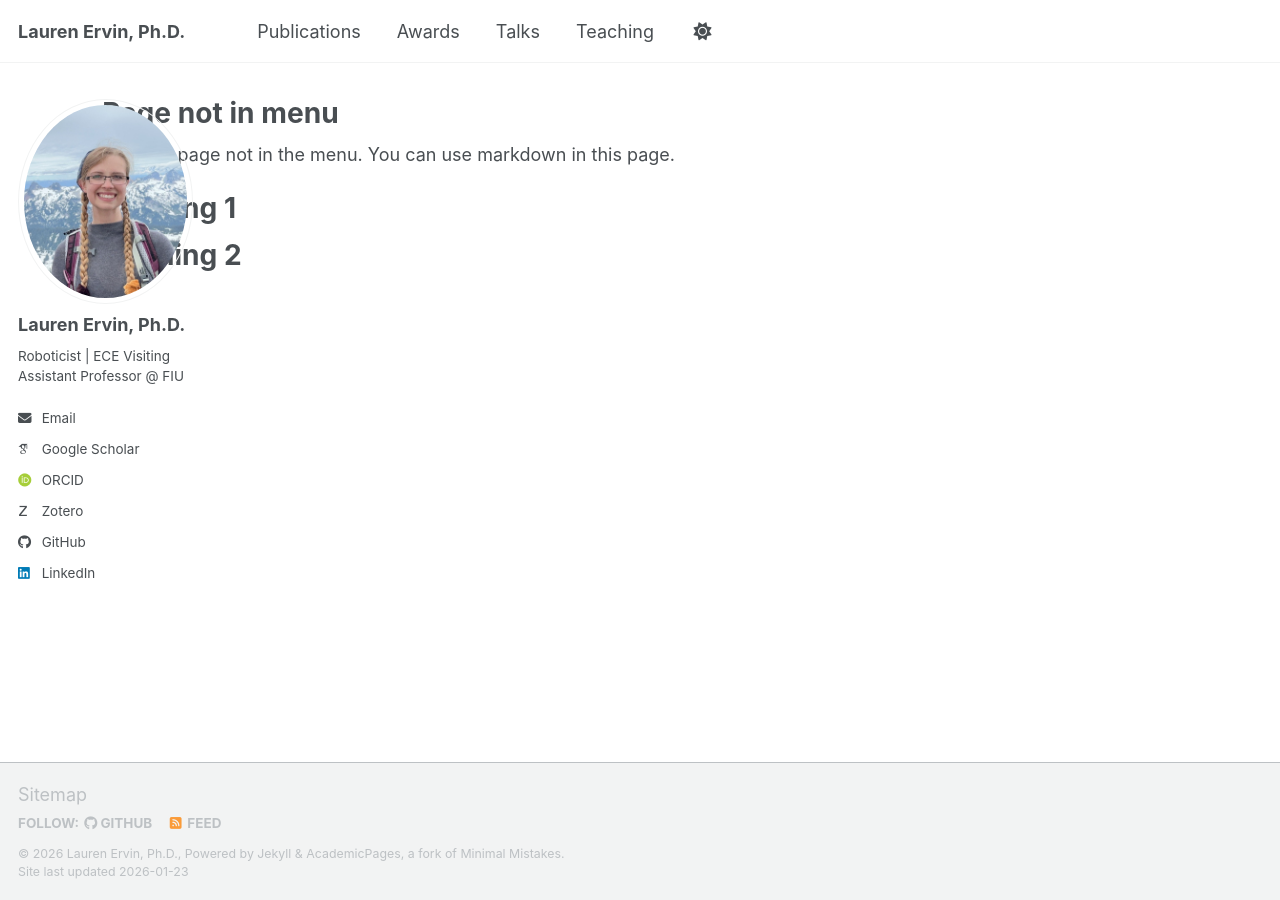
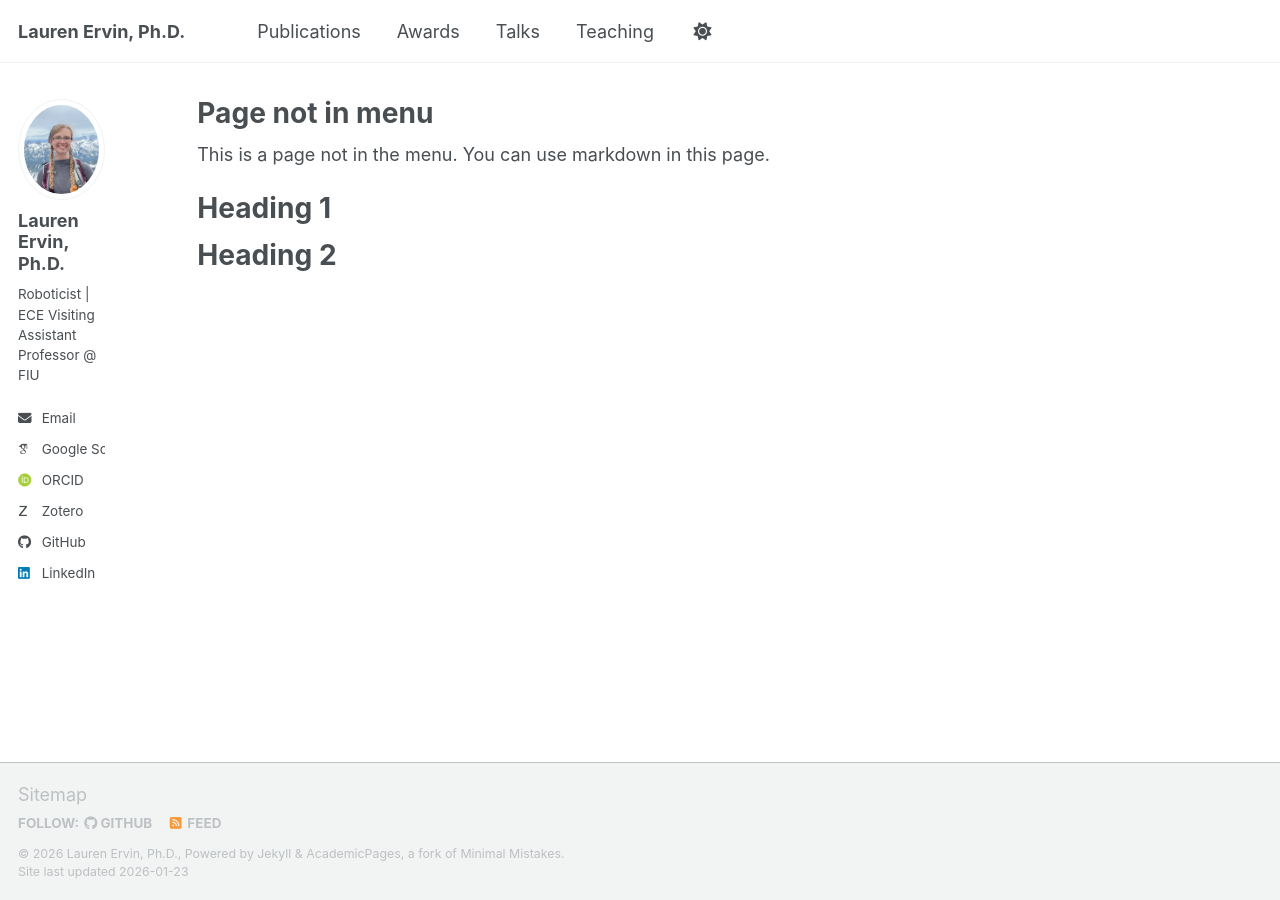
Before and after one commit to lefaris/lefaris.github.io, a Jekyll site: the page built from _pages/non-menu-page.md, in a window 1280 px wide. Built offline with Jekyll 4.4.1, drawn with Linux system fonts in a browser that asks for light colours; some web fonts are replaced; a script bundle is joined from its source files by our own code; library files that are not in the unit come from our copies.

Commit message:
span 11 and 1

```diff
--- a/_sass/layout/_page.scss
+++ b/_sass/layout/_page.scss
@@ -18,9 +18,9 @@
 
 .page {
   @include breakpoint($large) {
-    @include span(11.5 of 12 last);
-    @include prefix(0.3 of 12);
-    @include suffix(0.2 of 12);
+    @include span(11 of 12 last);
+    @include prefix(0.7 of 12);
+    @include suffix(0.3 of 12);
   }
 
   .page__inner-wrap {
--- a/_sass/layout/_sidebar.scss
+++ b/_sass/layout/_sidebar.scss
@@ -25,7 +25,7 @@
   }
 
   @include breakpoint($large) {
-    @include span(2 of 12);
+    @include span(1 of 12);
     opacity: 1;
     -webkit-transition: opacity 0.2s ease-in-out;
             transition: opacity 0.2s ease-in-out;
```
